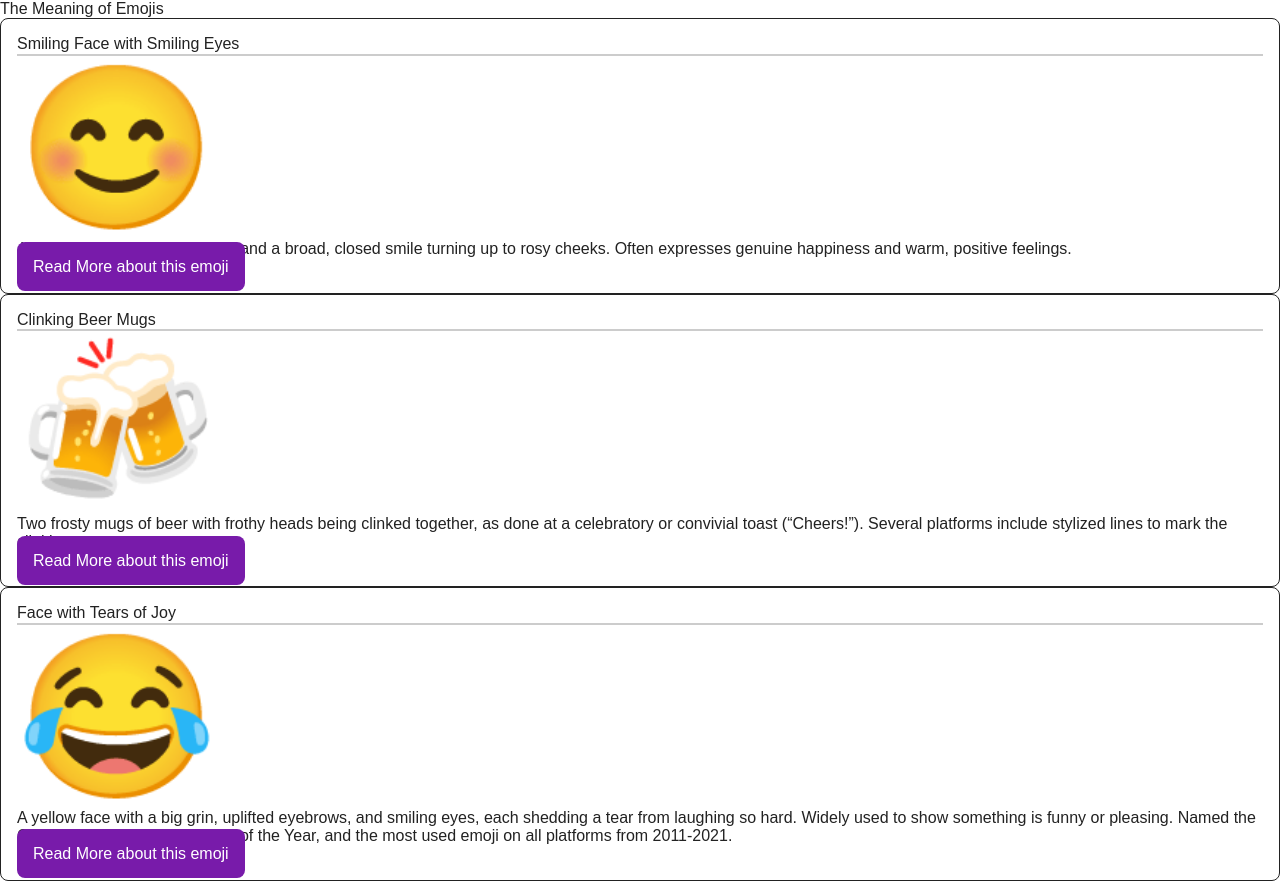
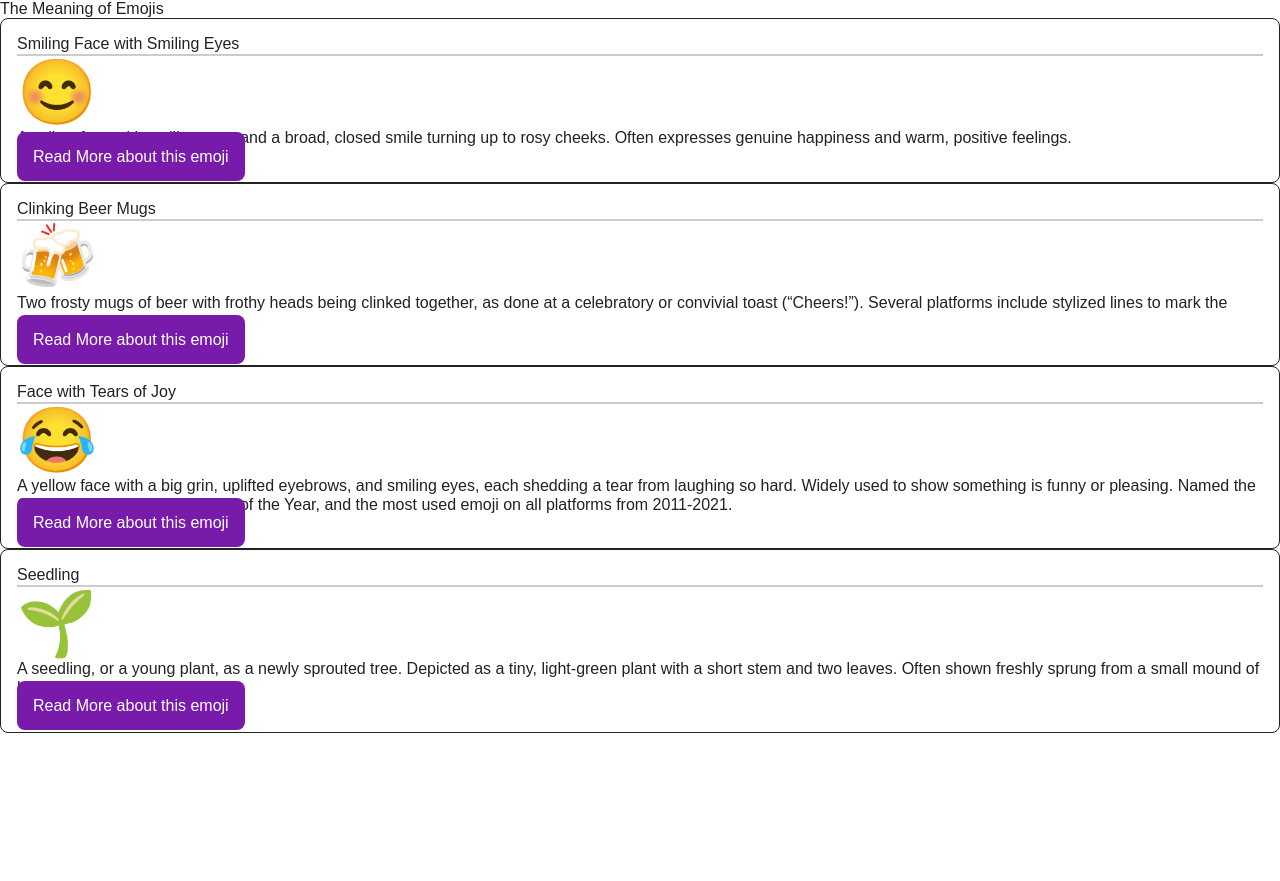
Before and after one commit to naka0047/naka0047.github.io, a plain HTML site: page grid-layout-with-flex-components/index.html in a window 1280 px wide. Shown: the top 881 px of the page. After the commit the page ends 800 px from the top, so only its background shows below. Drawn offline with Linux system fonts and the light colour scheme; files that its build step writes are made by us from their sources.

Commit message:
Update style.css

```diff
--- a/grid-layout-with-flex-components/style.css
+++ b/grid-layout-with-flex-components/style.css
@@ -23,5 +23,5 @@ body {
   }
 
   .icon {
-    font-size: 10rem;
+    font-size: 4rem;
   }
```
